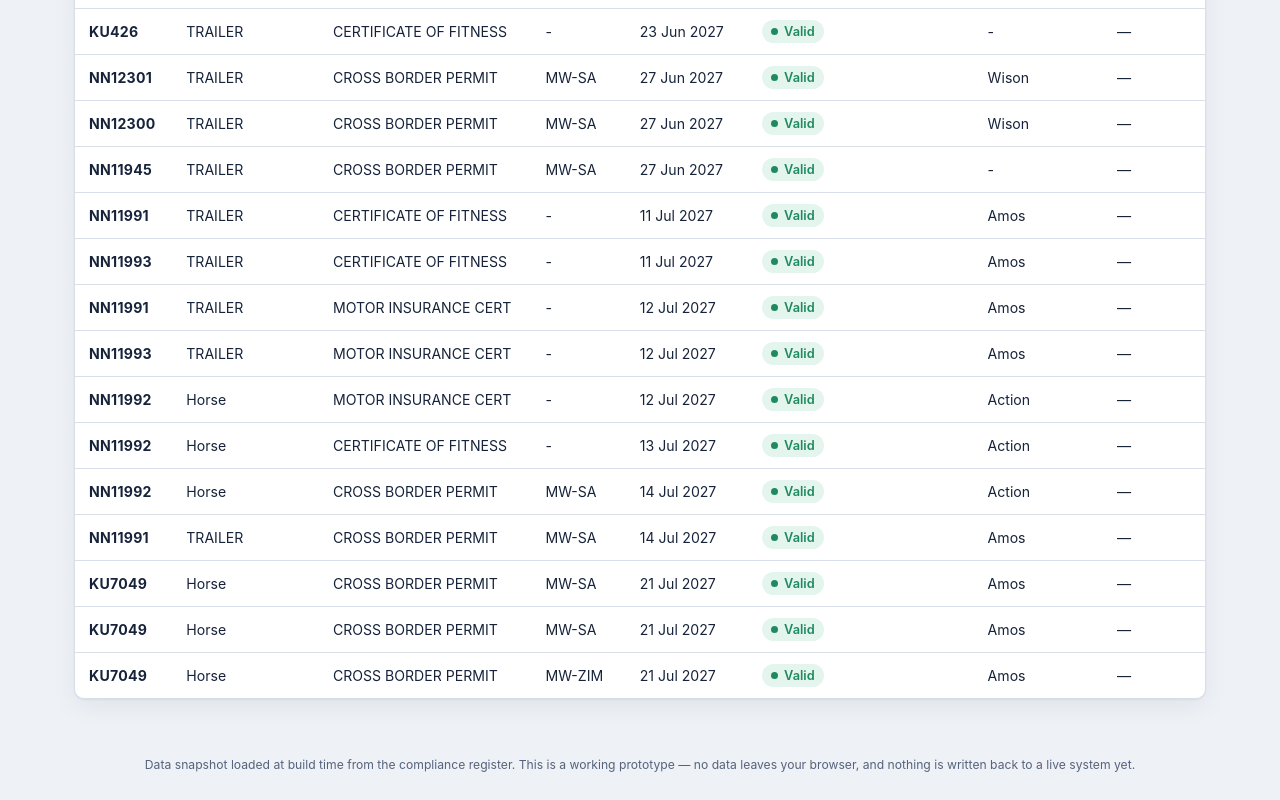
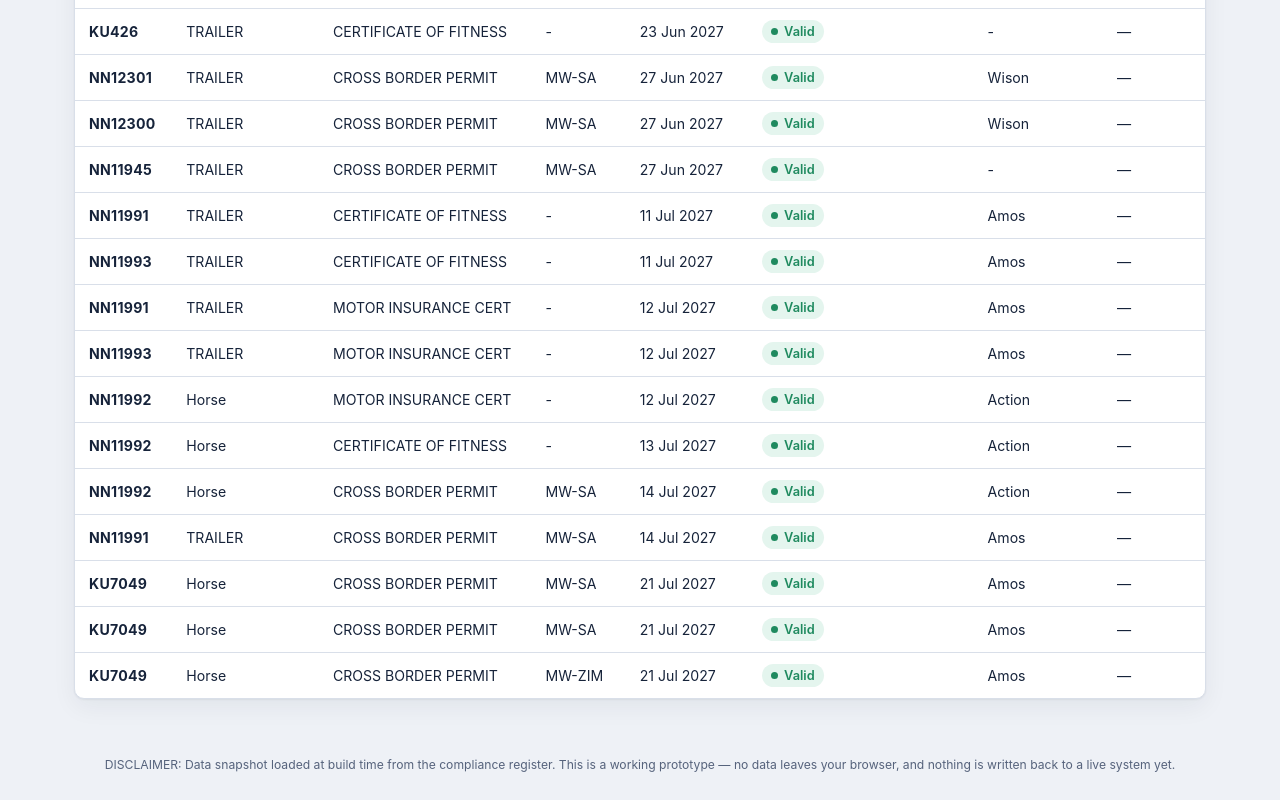
Before and after one commit to DAUD09/ulumba-compliance-tracker, a React (Vite) app: page / in a window 1280 px wide. Shown: the part 1513-2313 px from the top of the page. Built offline with nearby package versions, Linux system fonts and the light colour scheme.

Commit message:
Add: text disclaimer

```diff
--- a/src/App.jsx
+++ b/src/App.jsx
@@ -115,7 +115,7 @@ export default function App() {
       </main>
 
       <footer className="app-footer">
-        Data snapshot loaded at build time from the compliance register. This is a working
+        DISCLAIMER: Data snapshot loaded at build time from the compliance register. This is a working
         prototype — no data leaves your browser, and nothing is written back to a live system yet.
       </footer>
     </div>
```
